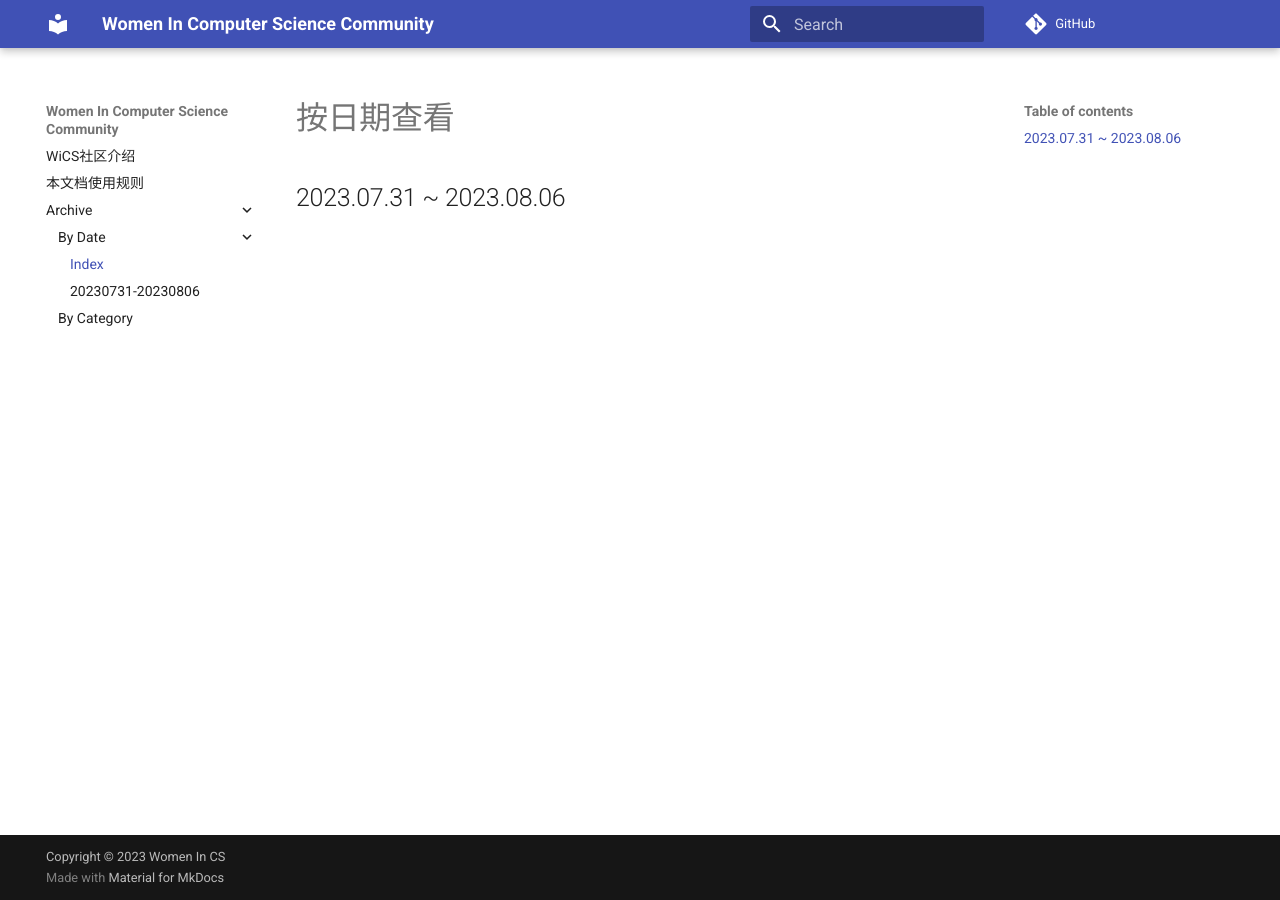
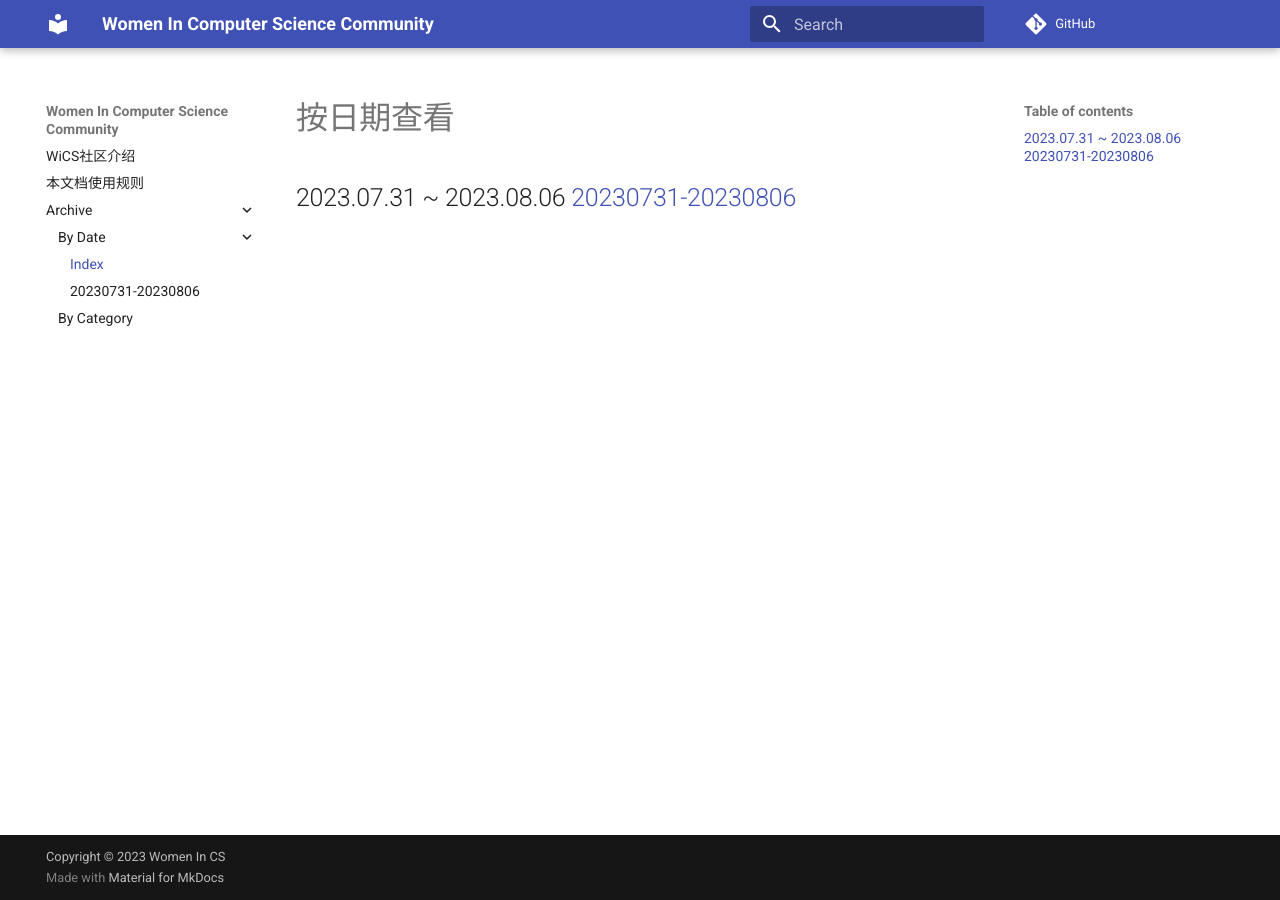
Before and after one commit to Women-in-Computer-Science/Women-in-CS-Archive, an MkDocs documentation site: the page built from docs/by_date/index.md, in a window 1280 px wide. Built offline with MkDocs 1.6.1 and Material for MkDocs 9.7.7, drawn with Linux system fonts in a browser that asks for light colours; comment, search, counter and statistics services are not loaded.

Commit message:
Update index.md

```diff
--- a/docs/by_date/index.md
+++ b/docs/by_date/index.md
@@ -1,3 +1,3 @@
 # 按日期查看
 
-## 2023.07.31 ~ 2023.08.06
+## 2023.07.31 ~ 2023.08.06 [20230731-20230806](https://women-in-computer-science.github.io/Women-in-CS-Archive/by_date/20230731-20230806/)
```
